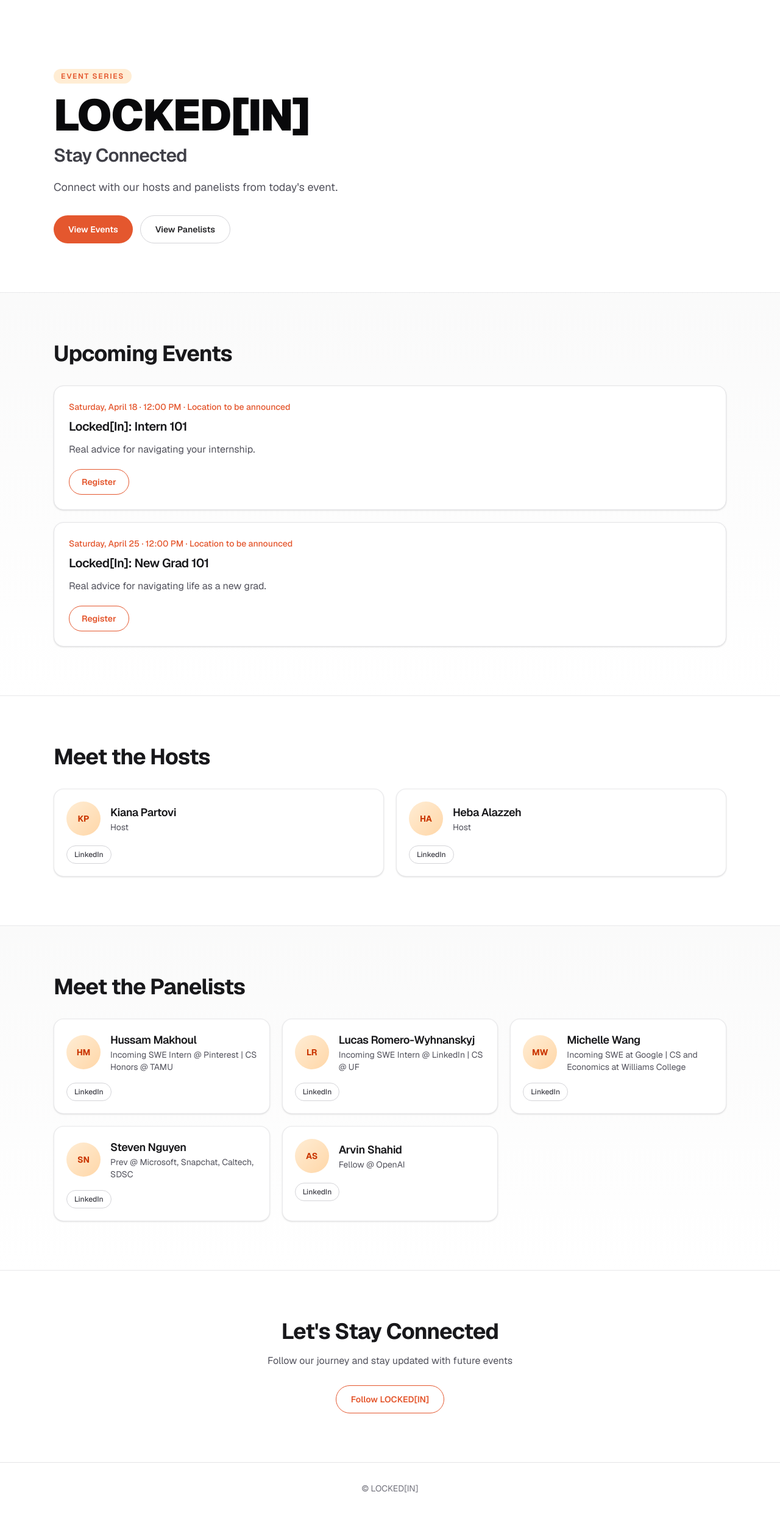
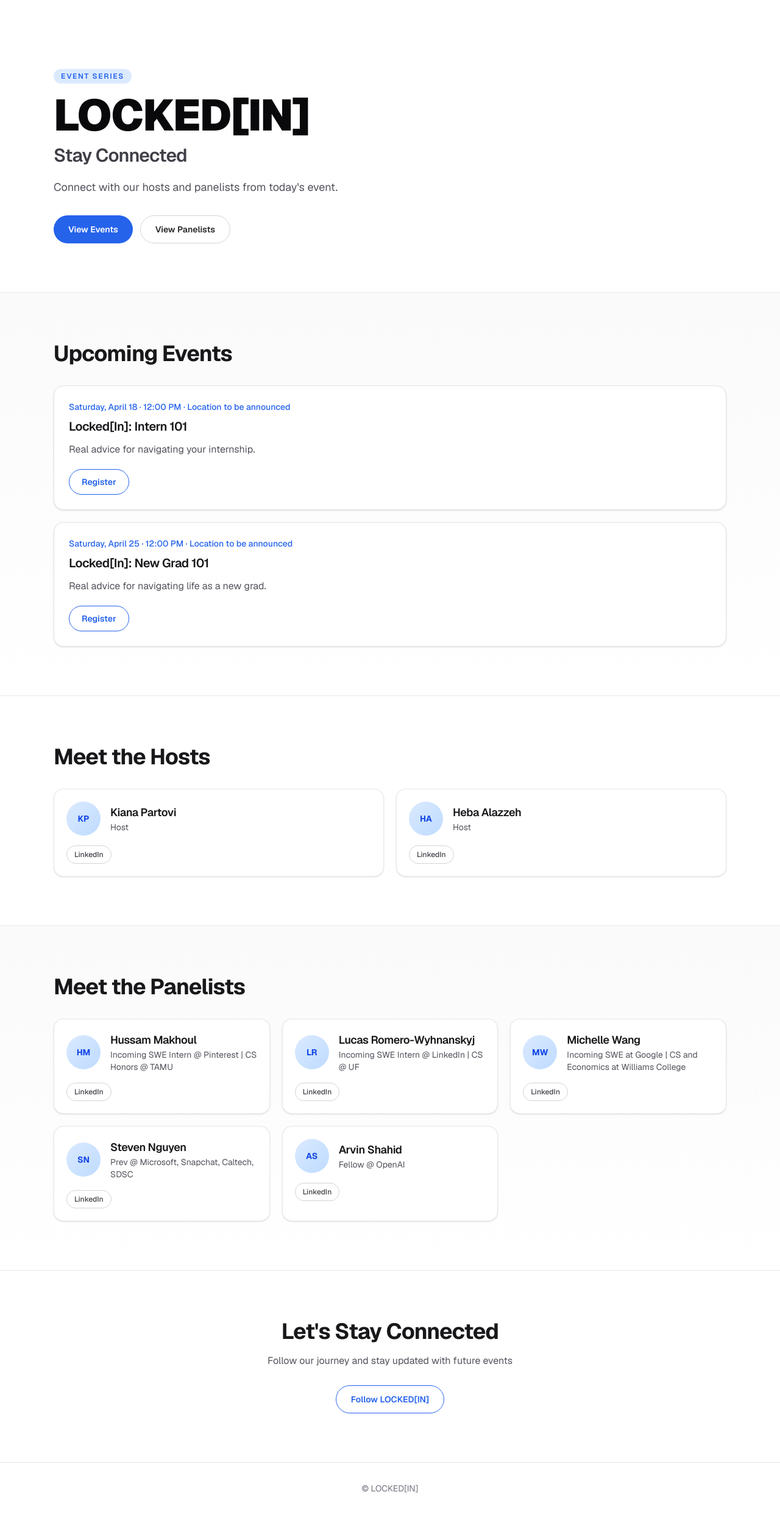
Before and after one commit to 1102-Partovi-Kiana/locked-in-, a Next.js app: page / in a window 1280 px wide. Shown: the whole page at 61% size. Built offline with nearby package versions, Linux system fonts and the light colour scheme.

Commit message:
Updates on UI

```diff
--- a/src/app/page.tsx
+++ b/src/app/page.tsx
@@ -94,7 +94,7 @@ export default function Home() {
     <main className="bg-white text-zinc-900">
       <section className="mx-auto max-w-6xl px-6 pb-16 pt-24 sm:pb-20 sm:pt-28">
         <div className="max-w-2xl">
-          <p className="mb-4 inline-block rounded-full bg-orange-100 px-3 py-1 text-xs font-semibold uppercase tracking-[0.14em] text-[#E4572E]">
+          <p className="mb-4 inline-block rounded-full bg-blue-100 px-3 py-1 text-xs font-semibold uppercase tracking-[0.14em] text-[#2563EB]">
             Event Series
           </p>
           <h1 className="text-5xl font-black tracking-tight text-zinc-950 sm:text-7xl">
@@ -109,13 +109,13 @@ export default function Home() {
           <div className="mt-8 flex flex-wrap gap-3">
             <a
               href="#events"
-              className="inline-flex items-center rounded-full bg-[#E4572E] px-6 py-3 text-sm font-semibold text-white transition-transform duration-200 hover:scale-[1.02] hover:bg-[#cd4c28]"
+              className="inline-flex items-center rounded-full bg-[#2563EB] px-6 py-3 text-sm font-semibold text-white transition-transform duration-200 hover:scale-[1.02] hover:bg-[#1D4ED8]"
             >
               View Events
             </a>
             <a
               href="#panelists"
-              className="inline-flex items-center rounded-full border border-zinc-300 px-6 py-3 text-sm font-semibold text-zinc-800 transition-colors hover:border-[#E4572E] hover:text-[#E4572E]"
+              className="inline-flex items-center rounded-full border border-zinc-300 px-6 py-3 text-sm font-semibold text-zinc-800 transition-colors hover:border-[#2563EB] hover:text-[#2563EB]"
             >
               View Panelists
             </a>
@@ -137,7 +137,7 @@ export default function Home() {
                 key={event.name}
                 className="rounded-2xl border border-zinc-200 bg-white p-6 shadow-sm transition-all duration-300 hover:shadow-md"
               >
-                <p className="text-sm font-medium text-[#E4572E]">{event.date}</p>
+                <p className="text-sm font-medium text-[#2563EB]">{event.date}</p>
                 <h3 className="mt-2 text-xl font-semibold tracking-tight text-zinc-900">
                   {event.name}
                 </h3>
@@ -152,7 +152,7 @@ export default function Home() {
                         rel: "noopener noreferrer",
                       }
                     : {})}
-                  className="mt-5 inline-flex items-center rounded-full border border-[#E4572E] px-5 py-2.5 text-sm font-semibold text-[#E4572E] transition-colors hover:bg-[#E4572E] hover:text-white"
+                  className="mt-5 inline-flex items-center rounded-full border border-[#2563EB] px-5 py-2.5 text-sm font-semibold text-[#2563EB] transition-colors hover:bg-[#2563EB] hover:text-white"
                 >
                   {event.ctaLabel ?? "Register"}
                 </a>
@@ -210,7 +210,7 @@ export default function Home() {
         </p>
         <a
           href="#"
-          className="mt-7 inline-flex items-center rounded-full border border-[#E4572E] px-6 py-3 text-sm font-semibold text-[#E4572E] transition-colors hover:bg-[#E4572E] hover:text-white"
+          className="mt-7 inline-flex items-center rounded-full border border-[#2563EB] px-6 py-3 text-sm font-semibold text-[#2563EB] transition-colors hover:bg-[#2563EB] hover:text-white"
         >
           Follow LOCKED[IN]
         </a>
--- a/src/components/PersonCard.tsx
+++ b/src/components/PersonCard.tsx
@@ -30,7 +30,7 @@ export default function PersonCard({
   return (
     <article className="group rounded-2xl border border-zinc-200/80 bg-white p-5 shadow-sm transition-all duration-300 hover:-translate-y-1 hover:shadow-lg">
       <div className="mb-4 flex items-center gap-4">
-        <div className="flex h-14 w-14 shrink-0 items-center justify-center rounded-full bg-gradient-to-br from-orange-100 to-orange-200 text-sm font-bold text-orange-700">
+        <div className="flex h-14 w-14 shrink-0 items-center justify-center rounded-full bg-gradient-to-br from-blue-100 to-blue-200 text-sm font-bold text-blue-700">
           {getInitials(name)}
         </div>
         <div>
@@ -53,7 +53,7 @@ export default function PersonCard({
             href={link.href}
             target="_blank"
             rel="noopener noreferrer"
-            className="rounded-full border border-zinc-300 px-3 py-1.5 text-xs font-medium text-zinc-700 transition-colors hover:border-[#E4572E] hover:text-[#E4572E]"
+            className="rounded-full border border-zinc-300 px-3 py-1.5 text-xs font-medium text-zinc-700 transition-colors hover:border-[#2563EB] hover:text-[#2563EB]"
           >
             {link.label}
           </a>
```
